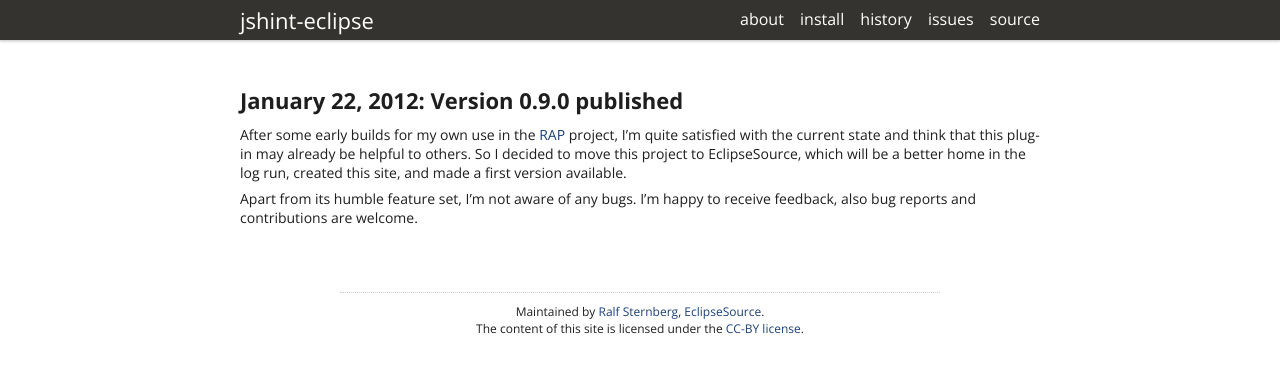
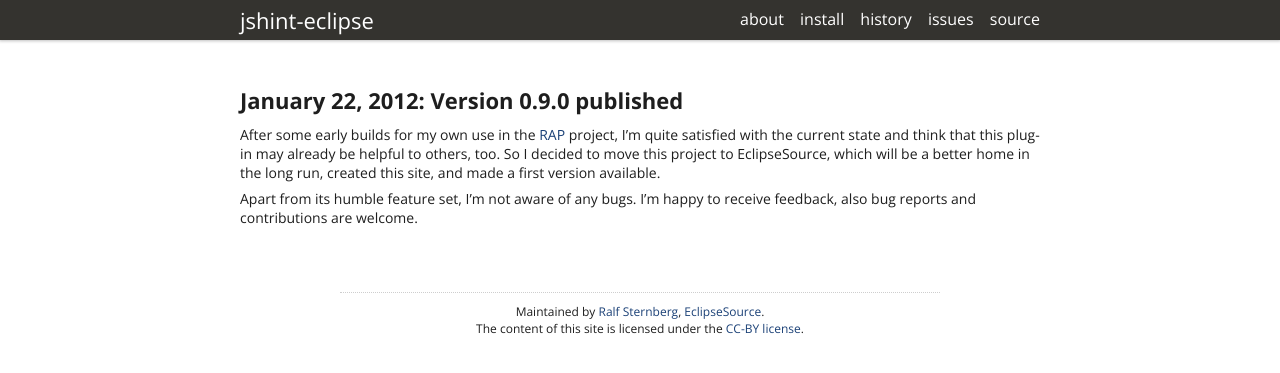
Before and after one commit to eclipsesource/jshint-eclipse, a Jekyll site: the page built from _posts/2012-01-22-version-0.9.0.markdown, in a window 1280 px wide. Shown: the top 373 px of the page. Built offline with Jekyll 4.4.1, drawn with Linux system fonts in a browser that asks for light colours.

Commit message:
fixed typo

```diff
--- a/_posts/2012-01-22-version-0.9.0.markdown
+++ b/_posts/2012-01-22-version-0.9.0.markdown
@@ -3,8 +3,8 @@
 title: Version 0.9.0 published
 ---
 
-After some early builds for my own use in the [RAP](http://eclipse.org/rap/) project, I'm quite satisfied with the current state and think that this plug-in may already be helpful to others.
-So I decided to move this project to EclipseSource, which will be a better home in the log run, created this site, and made a first version available.
+After some early builds for my own use in the [RAP](http://eclipse.org/rap/) project, I'm quite satisfied with the current state and think that this plug-in may already be helpful to others, too.
+So I decided to move this project to EclipseSource, which will be a better home in the long run, created this site, and made a first version available.
 
 Apart from its humble feature set, I'm not aware of any bugs.
 I'm happy to receive feedback, also bug reports and contributions are welcome.
```
